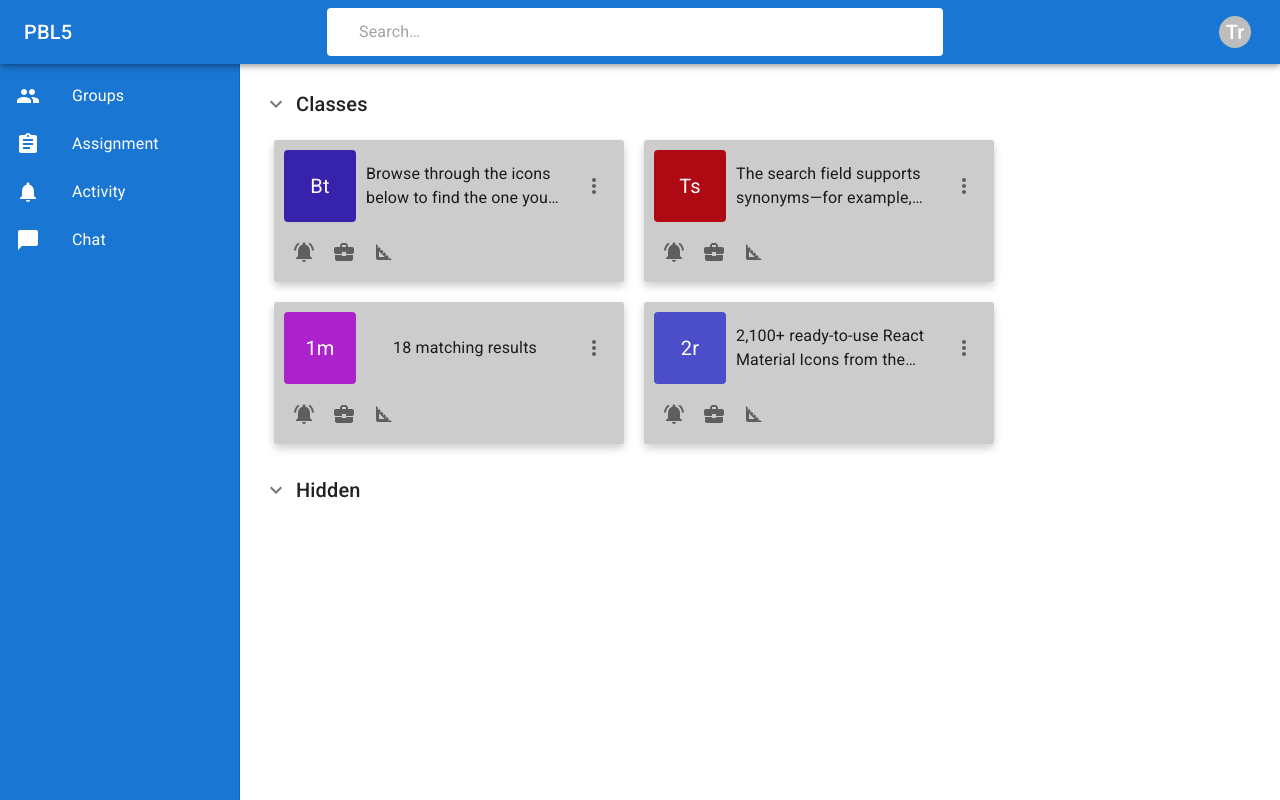
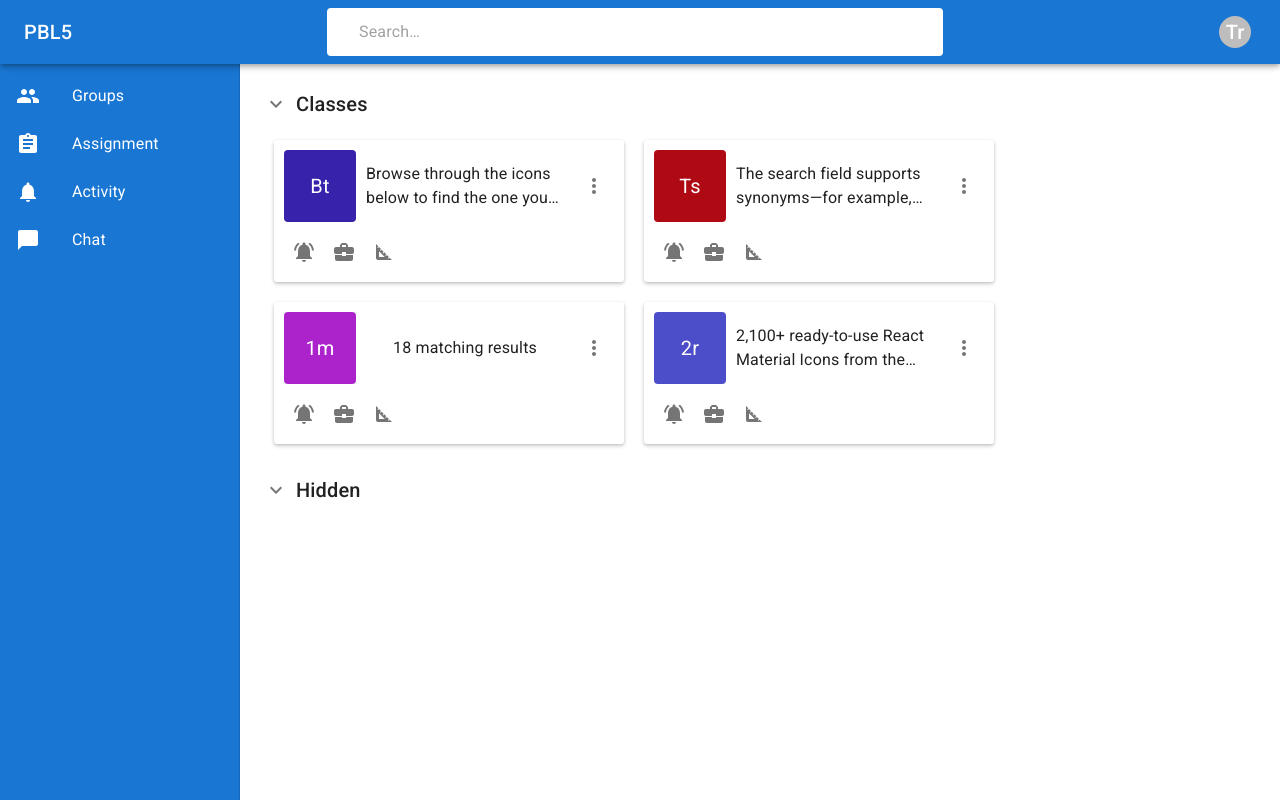
Before and after one commit to NTTrung9204/PBL5-Attendance-System-Client-ReactMUI, a React (Vite) app: page /groups in a window 1280 px wide. Built offline with nearby package versions, Linux system fonts and the light colour scheme.

Commit message:
change group card backgroundColor

```diff
--- a/src/components/Card.jsx
+++ b/src/components/Card.jsx
@@ -37,9 +37,13 @@ function Card({groupTeamName}) {
                     flexDirection: "column",
                     width: "350px",
                     height: "auto",
-                    backgroundColor: "#ccc",
+                    backgroundColor: "#fff",
                     borderRadius: "3px",
-                    boxShadow: "0px 4px 8px rgba(0, 0, 0, 0.2);"
+                    boxShadow: '0 1px 3px rgba(0, 0, 0, 0.12), 0 2px 4px rgba(0, 0, 0, 0.16)',
+                    '&:hover':{
+                        backgroundColor: '#F5F5F5',
+                        cursor: 'pointer'
+                    }
 
                 }}>
                 <Box
```
